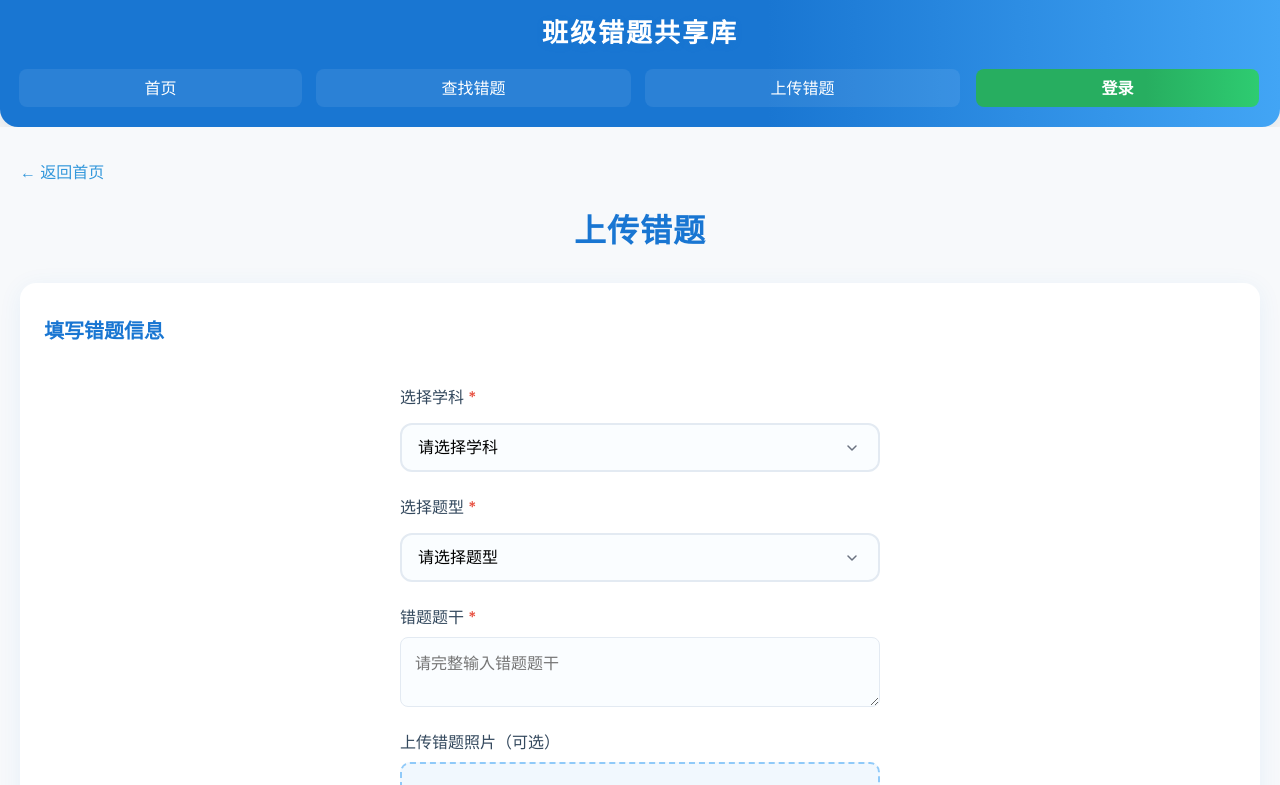
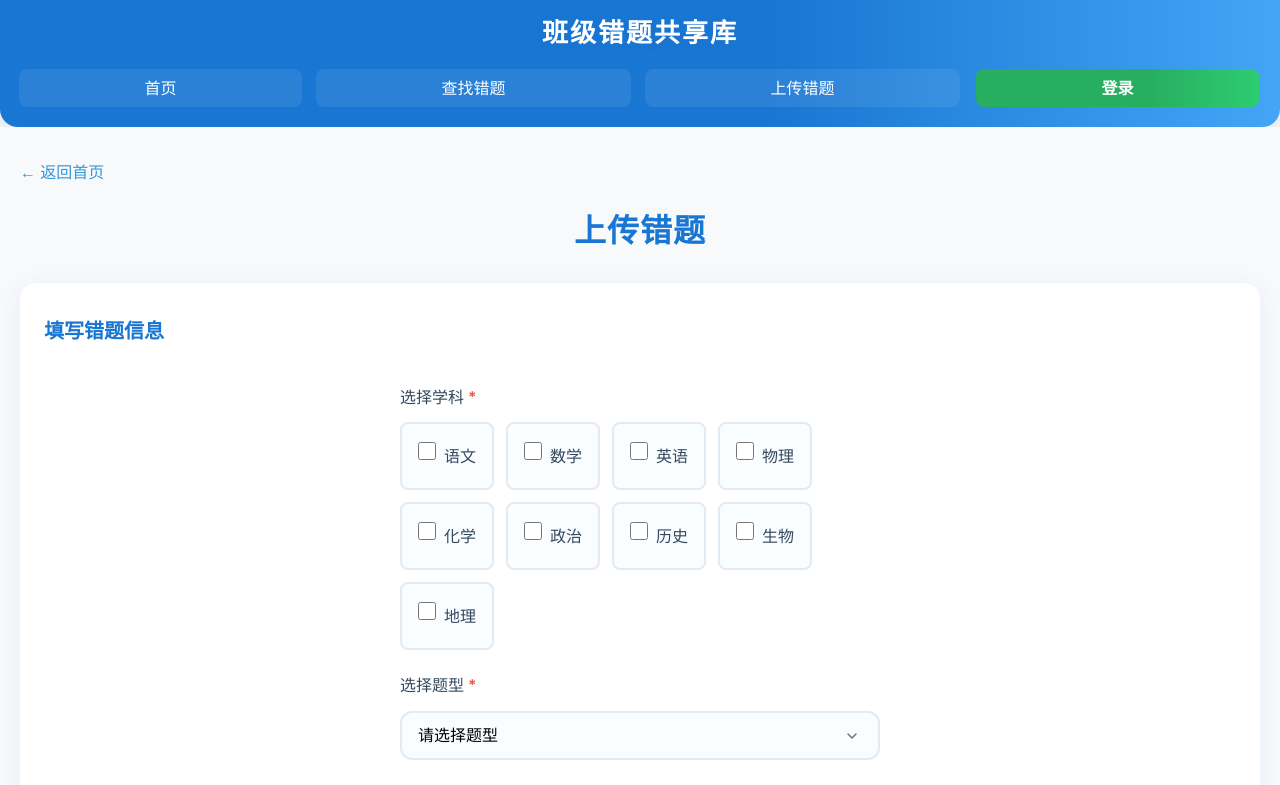
Before and after one commit to Jason4zh/classerrorbook, a React (Create React App) app: page /create in a window 1280 px wide. Shown: the top 785 px of the page. Built offline with nearby package versions, Linux system fonts and the light colour scheme; the HTML template or start-up script is replaced by a standard one.

Commit message:
Upgrade Release 1.2.0pre-2

```diff
--- a/package.json
+++ b/package.json
@@ -7,7 +7,11 @@
     "@testing-library/jest-dom": "^5.16.5",
     "@testing-library/react": "^13.3.0",
     "@testing-library/user-event": "^13.5.0",
+    "debug": "^4.4.3",
+    "dotenv-expand": "^12.0.3",
+    "isexe": "^3.1.1",
     "katex": "^0.16.22",
+    "package.json": "^2.0.1",
     "react": "^18.2.0",
     "react-dom": "^18.2.0",
     "react-katex": "^3.1.0",
--- a/src/pages/Create.js
+++ b/src/pages/Create.js
@@ -7,8 +7,7 @@ import { Link } from "react-router-dom"
 const Upload = () => {
   const navigate = useNavigate()
 
-  // 表单各字段 state
-  const [subject, setSubject] = useState('')
+  const [selectedSubjects, setSelectedSubjects] = useState([])
   const [questionType, setQuestionType] = useState('')
   const [questionContent, setQuestionContent] = useState('')
   const [wrongAnswer, setWrongAnswer] = useState('')
@@ -20,11 +19,20 @@ const Upload = () => {
   const [answerImgUrl, setAnswerImgUrl] = useState(null)
   const [userName, setUserName] = useState('')
 
-  // 选择框悬停状态
-  const [subjectHover, setSubjectHover] = useState(false)
   const [typeHover, setTypeHover] = useState(false)
-  const [subjectFocus, setSubjectFocus] = useState(false)
   const [typeFocus, setTypeFocus] = useState(false)
+
+  const subjects = [
+    { value: 'chinese', label: '语文' },
+    { value: 'math', label: '数学' },
+    { value: 'english', label: '英语' },
+    { value: 'physics', label: '物理' },
+    { value: 'chemistry', label: '化学' },
+    { value: 'politics', label: '政治' },
+    { value: 'history', label: '历史' },
+    { value: 'biology', label: '生物' },
+    { value: 'geography', label: '地理' }
+  ]
 
   useEffect(() => {
     const getUsername = async () => {
@@ -48,7 +56,14 @@ const Upload = () => {
     getUsername();
   }, []);
 
-  // 文件选择
+  const handleSubjectChange = (subjectValue) => {
+    setSelectedSubjects(prev =>
+      prev.includes(subjectValue)
+        ? prev.filter(s => s !== subjectValue)
+        : [...prev, subjectValue]
+    )
+  }
+
   const handleQuestionFileChange = (e) => {
     setQuestionImg(e.target.files[0])
   }
@@ -56,7 +71,6 @@ const Upload = () => {
     setAnswerImg(e.target.files[0])
   }
 
-  // 拖拽上传
   const handleQuestionDrop = (e) => {
     e.preventDefault()
     if (e.dataTransfer.files && e.dataTransfer.files[0]) {
@@ -70,7 +84,6 @@ const Upload = () => {
     }
   }
 
-  // 防止默认拖拽行为
   const handleDragOver = (e) => {
     e.preventDefault()
   }
@@ -78,10 +91,10 @@ const Upload = () => {
     e.preventDefault()
   }
 
-  // 表单提交
   const handleSubmit = async (e) => {
     e.preventDefault()
-    if (!subject || !questionType || !questionContent || !wrongAnswer || !correctAnswer) {
+    console.log(selectedSubjects)
+    if (selectedSubjects.length === 0 || !questionType || !questionContent || !correctAnswer) {
       setFormError('请完整填写带 * 的必填项')
       return
     }
@@ -116,11 +129,10 @@ const Upload = () => {
       setAnswerImgUrl(answerImgUrl)
     }
 
-    // 插入数据库
     const { error } = await supabase
       .from('question')
       .insert([{
-        subject,
+        subject: selectedSubjects.join("&"),
         type: questionType,
         content: questionContent,
         eanswer: wrongAnswer,
@@ -128,7 +140,7 @@ const Upload = () => {
         analysis,
         qimageurl: imgUrl,
         aimageurl: answerImgUrl,
-        author: userName || '匿名'
+        author: userName,
       }])
 
     if (error) {
@@ -139,7 +151,6 @@ const Upload = () => {
     navigate('/')
   }
 
-  // 选择框样式
   const selectStyle = {
     width: '100%',
     padding: '14px 16px',
@@ -210,42 +221,52 @@ const Upload = () => {
         }}>填写错题信息</h2>
         <form id="questionForm" onSubmit={handleSubmit}>
           <div className="form-group" style={{ marginBottom: 22 }}>
-            <label htmlFor="subject" style={{
+            <label style={{
               fontWeight: 500,
-              marginBottom: 7,
+              marginBottom: 12,
               display: 'block',
               color: '#34495e'
             }}>选择学科 <span style={{ color: "#e74c3c" }}>*</span></label>
-            <select
-              id="subject"
-              className="form-control"
-              required
-              value={subject}
-              onChange={e => setSubject(e.target.value)}
-              onMouseEnter={() => setSubjectHover(true)}
-              onMouseLeave={() => setSubjectHover(false)}
-              onFocus={() => setSubjectFocus(true)}
-              onBlur={() => setSubjectFocus(false)}
-              style={
-                subjectFocus ? selectFocusStyle :
-                subjectHover ? selectHoverStyle :
-                selectStyle
-              }
-            >
-              <option value="">请选择学科</option>
-              <option value="chinese">语文</option>
-              <option value="math">数学</option>
-              <option value="english">英语</option>
-              <option value="physics">物理</option>
-              <option value="chemistry">化学</option>
-              <option value="politics">政治</option>
-              <option value="history">历史</option>
-              <option value="biology">生物</option>
-              <option value="geography">地理</option>
-            </select>
+            <div style={{
+              display: 'flex',
+              flexWrap: 'wrap',
+              gap: 12,
+              marginTop: 6
+            }}>
+              {subjects.map(subject => (
+                <label key={subject.value} style={{
+                  display: 'flex',
+                  alignItems: 'center',
+                  cursor: 'pointer',
+                  padding: '8px 16px',
+                  borderRadius: 8,
+                  border: `2px solid ${selectedSubjects.includes(subject.value) ? '#1976d2' : '#e3eaf2'}`,
+                  background: selectedSubjects.includes(subject.value) ? '#e3f2fd' : '#fafdff',
+                  transition: 'all 0.2s ease',
+                }}>
+                  <input
+                    type="checkbox"
+                    value={subject.value}
+                    checked={selectedSubjects.includes(subject.value)}
+                    onChange={() => handleSubjectChange(subject.value)}
+                    style={{
+                      marginRight: 8,
+                      width: 18,
+                      height: 18,
+                      accentColor: '#1976d2'
+                    }}
+                  />
+                  <span style={{
+                    fontSize: 16,
+                    color: selectedSubjects.includes(subject.value) ? '#1976d2' : '#34495e',
+                    fontWeight: selectedSubjects.includes(subject.value) ? 500 : 'normal'
+                  }}>
+                    {subject.label}
+                  </span>
+                </label>
+              ))}
+            </div>
           </div>
-
-          {/* 题型选择框 */}
           <div className="form-group" style={{ marginBottom: 22 }}>
             <label htmlFor="questionType" style={{
               fontWeight: 500,
@@ -276,7 +297,6 @@ const Upload = () => {
               <option value="essay">解答题</option>
             </select>
           </div>
-
           <div className="form-group" style={{ marginBottom: 22 }}>
             <label htmlFor="questionContent" style={{
               fontWeight: 500,
@@ -342,8 +362,8 @@ const Upload = () => {
               marginBottom: 7,
               display: 'block',
               color: '#34495e'
-            }}>你的错误答案 <span style={{ color: "#e74c3c" }}>*</span></label>
-            <textarea id="wrongAnswer" className="form-control" placeholder="输入你当时做错的答案" required value={wrongAnswer} onChange={e => setWrongAnswer(e.target.value)}
+            }}>错误答案（可选）</label>
+            <textarea id="wrongAnswer" className="form-control" placeholder="输入你当时做错的答案" value={wrongAnswer} onChange={e => setWrongAnswer(e.target.value)}
               style={{
                 width: '100%',
                 padding: '12px 14px',
--- a/src/pages/Update.js
+++ b/src/pages/Update.js
@@ -223,7 +223,8 @@ const Update = () => {
         </div>
 
         <div className="text-content" style={textStyle}>
-          <p>✨ 本网站当前版本：1.1.3fix-2</p>
+          <p>✨ 本网站当前版本：1.2.0fix-2</p>
+          <p>🆕 更新：学科复选框，上传者筛选</p>
           <p>🎯 新功能正在陆续添加中，敬请期待~</p>
           <p>🔮 前面的区域以后再来探索吧~</p>
         </div>
```
Also changed, not shown: src/pages/Home.js (+35 -17 lines), 1 other file (tests, documents, lock files or other folders).
